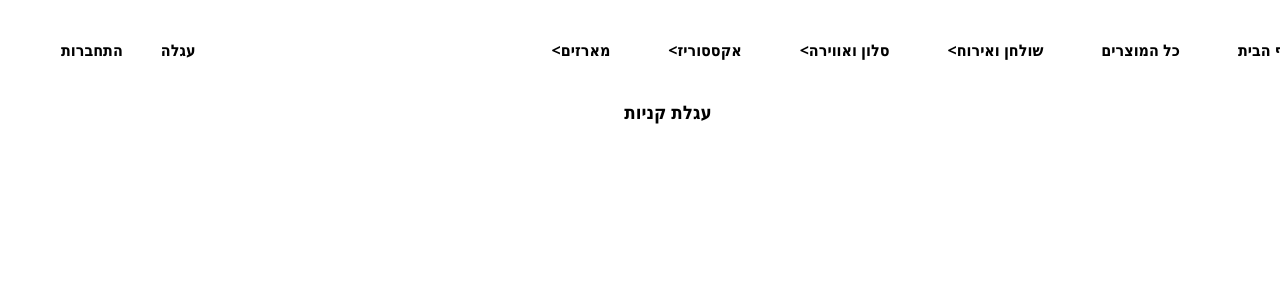
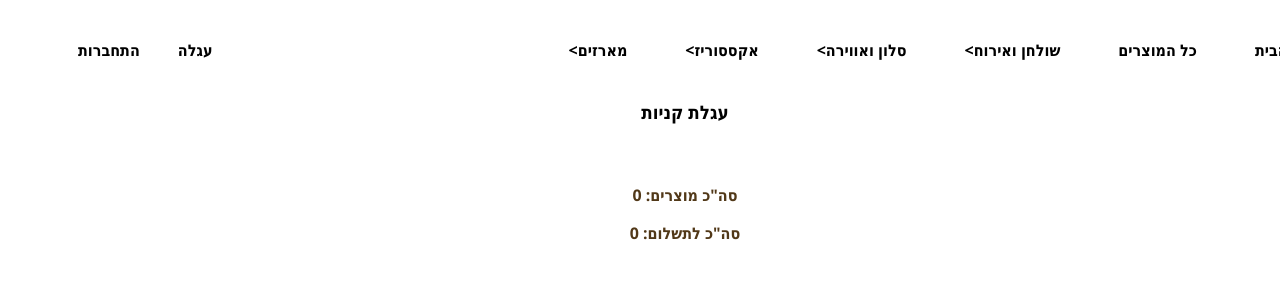
Before and after one commit to Brachy222/Casa-Bella, a React (Vite) app: page /cart in a window 1280 px wide. Shown: the top 300 px of the page. Built offline with nearby package versions, Linux system fonts and the light colour scheme.

Commit message:
Adding a delete button to cart items

```diff
--- /dev/null
+++ b/src/Styles/cart.css
@@ -0,0 +1,18 @@
+.li-cart{
+    padding: 10px;
+    flex-direction: row;
+    width: 370px;
+}
+.img-cart{
+    width: 180px;
+    height: 160px;
+}
+.div-in-cart{
+    flex-direction: column;
+    margin: 10px;
+}
+.cart-summary{
+    padding: 10px;
+    font-weight: bold;
+    color: rgb(81, 56, 24);
+}
--- a/src/components/Product.jsx
+++ b/src/components/Product.jsx
@@ -7,7 +7,7 @@ const Product = ({ product }) => {
     const [count, setCount] = useState(1);
 
     const handleAddToCart = () => {
-        dispatch(addToCart({ _id: product._id, qty: Number(count) ,productName:product.productName}));
+        dispatch(addToCart({ _id: product._id, qty: Number(count) ,productName:product.productName,image:product.image,price:product.price}));
         console.log("נוסף לסל:", { _id: product._id, qty: Number(count) });
         alert("מוצר נוסף בהצלחה!")
     };
--- a/src/features/cartSlice.js
+++ b/src/features/cartSlice.js
@@ -25,9 +25,19 @@ const cartSlice = createSlice({
             if (index > -1) {
             state.arr[index].qty = qty;
             }
+        },
+        deleteFromCart: (state, action) => {
+            const { _id } = action.payload;
+            const itemToRemove = state.arr.find(item => item._id === _id);
+
+            if (itemToRemove) {
+            state.arr = state.arr.filter(item => item._id !== _id);
+            state.count -= itemToRemove.qty;
+            state.sum -= itemToRemove.qty * itemToRemove.price;
         }
+      }
     }
 });
 
-export const  {addToCart,updateQuantity} = cartSlice.actions;
+export const  {addToCart,updateQuantity,deleteFromCart} = cartSlice.actions;
 export default cartSlice.reducer;
--- a/src/pages/cart.jsx
+++ b/src/pages/cart.jsx
@@ -1,21 +1,43 @@
 import { useSelector, useDispatch } from "react-redux";
-import { updateQuantity } from "../features/cartSlice"; // עדכני בהתאם למיקום
+import { updateQuantity,deleteFromCart} from "../features/cartSlice";
+import { useState,useEffect } from 'react'
+import "../Styles/cart.css"
 
 const Cart = () => {
     const cart = useSelector(state => state.cart.arr);
     const dispatch = useDispatch();
+    const [sum,setSum] = useState(0);
+    const [cnt,setCnt] = useState(0);
 
     const changeQty = (id, newQty) => {
         dispatch(updateQuantity({ _id: id, qty: Number(newQty) }));
     };
+
+    const delItem = (id) => {
+        dispatch(deleteFromCart({ _id: id}));
+    };
+
+    useEffect(() => {
+        let totalSum = 0;
+        let totalCnt = 0;
+        cart.forEach(item => {
+            totalCnt += item.qty;
+            totalSum += item.qty * item.price;
+        });
+        setCnt(totalCnt);
+        setSum(totalSum);
+    }, [cart]);
 
     return (
         <div className="cart-div">
             <h3>עגלת קניות</h3>
             <ul>
                 {cart.map(item => (
-                    <li key={item._id}>
+                    <li key={item._id} className="li-cart">
+                        <img src={item.image} alt="img item" className="img-cart"/>
+                        <div className="div-in-cart">
                         <p>{item.productName} </p>
+                        <p>מחיר: {item.price}</p>
                         <p> כמות: {item.qty}</p>
                         <input
                             className="cnt-products"
@@ -24,9 +46,15 @@ const Cart = () => {
                             min="1"
                             onChange={(e) => changeQty(item._id, e.target.value)}
                         />
+                        <button onClick={() => delItem(item._id)}>🗑️</button>
+                        </div>
                     </li>
                 ))}
             </ul>
+            <div className="cart-summary">
+                <p>סה"כ מוצרים: {cnt}</p>
+                <p>סה"כ לתשלום: {sum}</p>
+            </div>
         </div>
     );
 };
```
